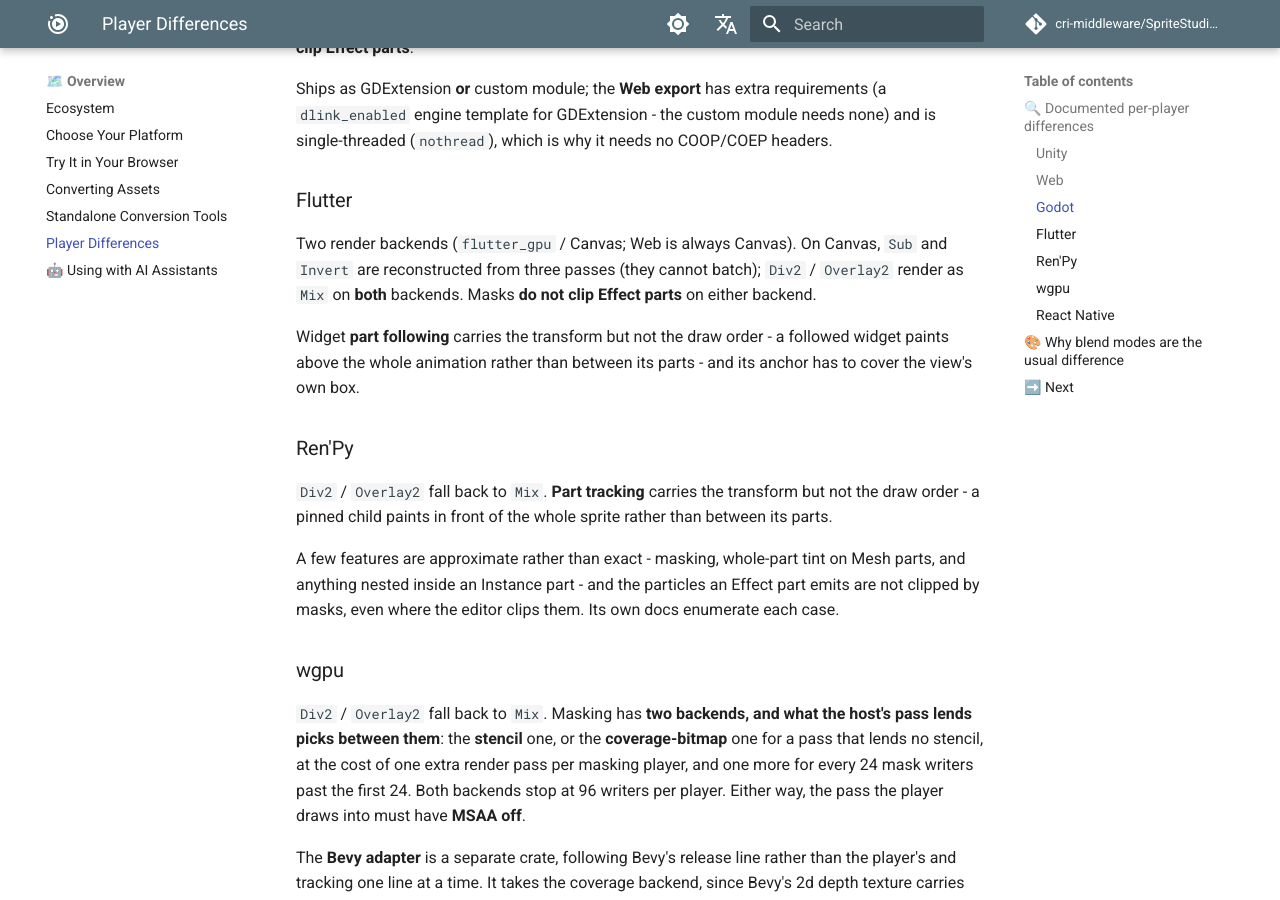
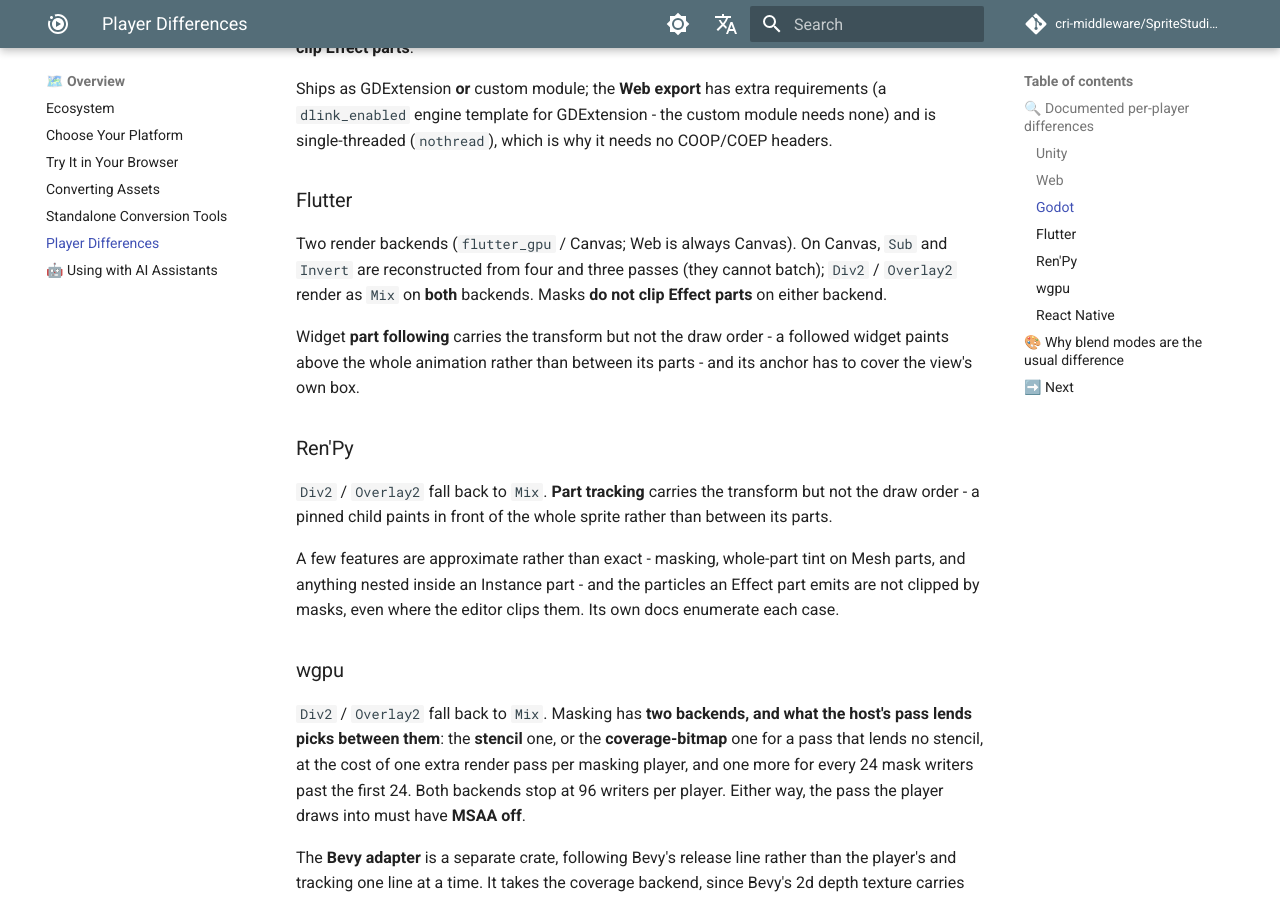
Before and after one commit to cri-middleware/SpriteStudio-Docs, an MkDocs documentation site: the page built from docs/en/overview/player-differences.md, in a window 1280 px wide and 900 px high, scrolled down 1706 px. Built offline with MkDocs 1.6.1 and Material for MkDocs 9.7.7, drawn with Linux system fonts in a browser that asks for light colours; comment, search, counter and statistics services are not loaded.

Commit message:
Give the Flutter Canvas pass counts as the player states them
Sub is reconstructed from four passes and Invert from three (Flutter's
Limitations & Scope), not three for both.

```diff
--- a/docs/en/overview/player-differences.md
+++ b/docs/en/overview/player-differences.md
@@ -68,7 +68,7 @@ single-threaded (`nothread`), which is why it needs no COOP/COEP headers.
 ### Flutter
 
 Two render backends (`flutter_gpu` / Canvas; Web is always Canvas). On Canvas, `Sub` and `Invert`
-are reconstructed from three passes (they cannot batch); `Div2` / `Overlay2` render as `Mix` on
+are reconstructed from four and three passes (they cannot batch); `Div2` / `Overlay2` render as `Mix` on
 **both** backends. Masks **do not clip Effect parts** on either backend.
 
 Widget **part following** carries the transform but not the draw order - a followed widget paints
```
Also changed, not shown: docs/ja/overview/player-differences.md (+1 -1 lines).
